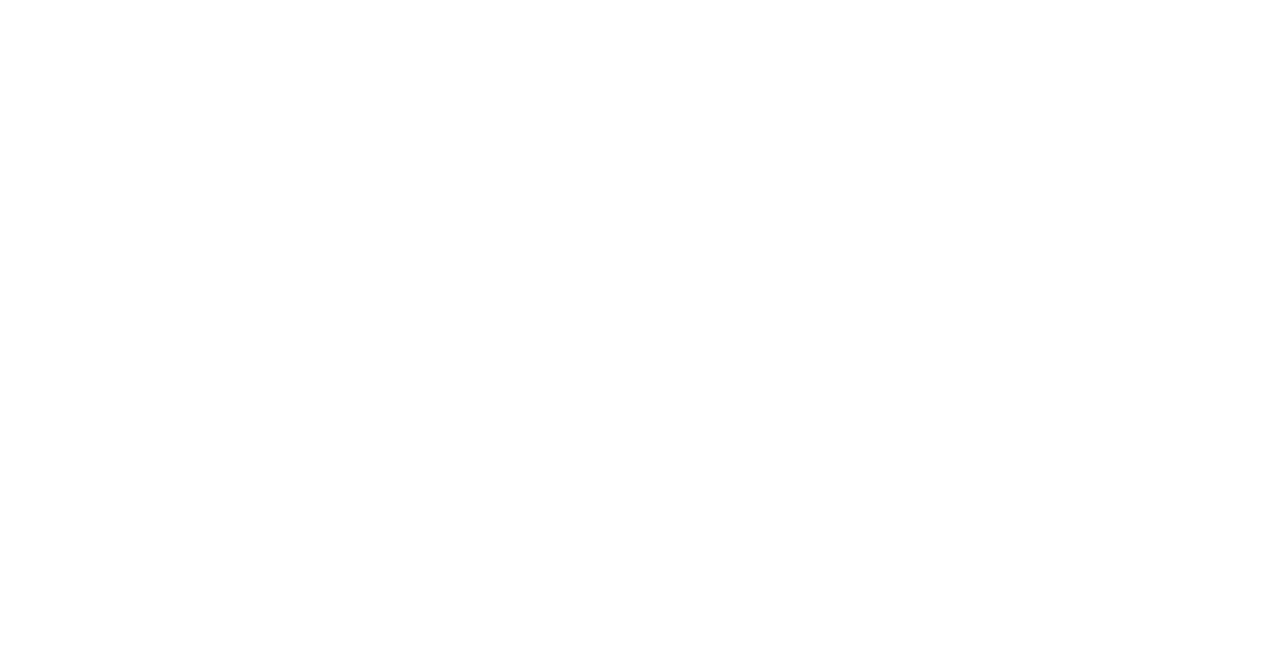
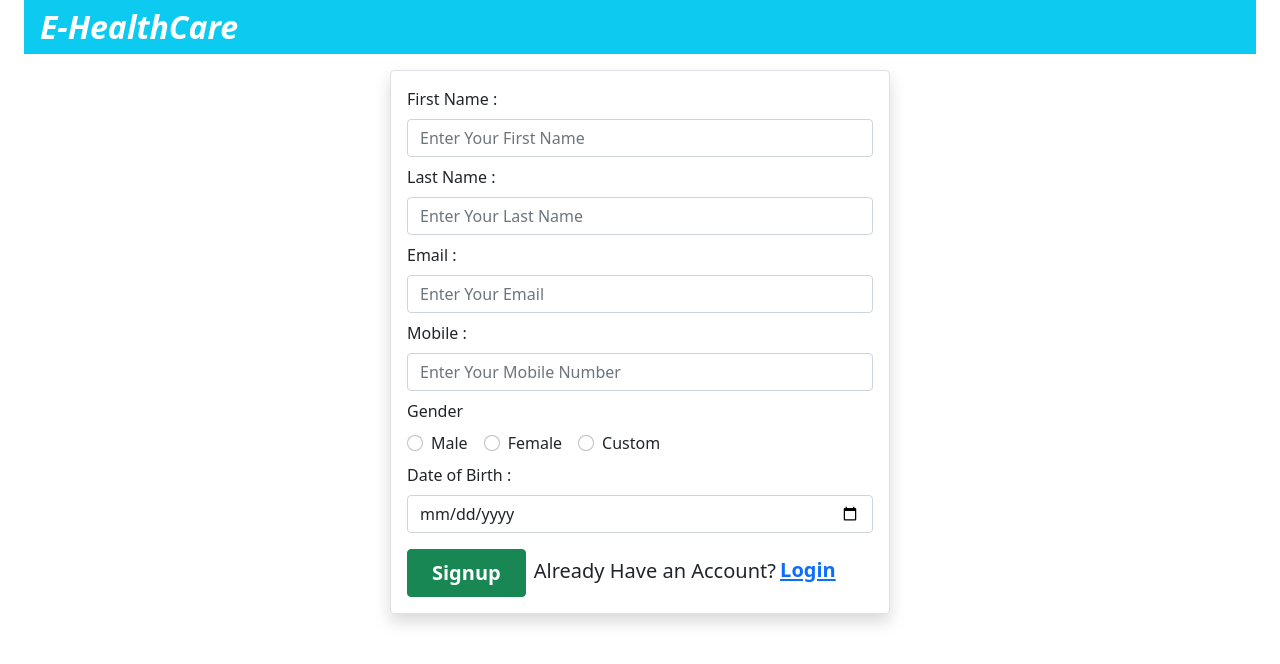
Before and after one commit to SamratHossain/HealthCare-Frontend, a React (Create React App) app: page /patient-signup in a window 1280 px wide. Shown: the top 664 px of the page. Built offline with nearby package versions, Linux system fonts and the light colour scheme.

Commit message:
create patient signup form

```diff
--- a/package.json
+++ b/package.json
@@ -6,6 +6,7 @@
     "@testing-library/jest-dom": "^5.14.1",
     "@testing-library/react": "^11.2.7",
     "@testing-library/user-event": "^12.8.3",
+    "axios": "^0.24.0",
     "bootstrap": "^5.1.3",
     "react": "^17.0.2",
     "react-dom": "^17.0.2",
--- a/src/App.js
+++ b/src/App.js
@@ -5,6 +5,8 @@
 
 import Home from "./Screen/Home";
 import Select from "./Screen/Select";
+import DoctorSignup from "./Screen/DoctorSignup";
+import PatientSignup from "./Screen/PatientSignup";
 
 const App = () => {
   return (
@@ -14,6 +16,8 @@
             <Switch>
               <Route exact path="/"> <Select /> </Route>
               <Route exact path="/home"> <Home /> </Route>
+              <Route exact path="/doctor-signup"> <DoctorSignup /> </Route>
+              <Route exact path="/patient-signup"> <PatientSignup /> </Route>
             </Switch>
         </BrowserRouter>
       </div>
--- /dev/null
+++ b/src/Components/TitleNave.js
@@ -0,0 +1,13 @@
+import React from 'react'
+import { Link } from 'react-router-dom'
+
+
+const TitleNave = () => {
+    return (
+        <div className='container-fluid'>
+            <Link className='text-decoration-none' to='/'><h2 className='bg-info py-2 px-3 text-white fst-italic fw-bold'>E-HealthCare</h2></Link>
+        </div>
+    )
+}
+
+export default TitleNave
--- /dev/null
+++ b/src/Constants/PatientConstants.js
@@ -0,0 +1,3 @@
+export const PATIENT_SIGNUP_REQUEST = 'PATIENT_SIGNUP_REQUEST'
+export const PATIENT_SIGNUP_SUCCESS = 'PATIENT_SIGNUP_SUCCESS'
+export const PATIENT_SIGNUP_FAILED = 'PATIENT_SIGNUP_FAILED'
--- /dev/null
+++ b/src/Screen/DoctorSignup.js
@@ -0,0 +1,11 @@
+import React from 'react'
+
+const DoctorSignup = () => {
+    return (
+        <div>
+            <h2>Doctor Registration</h2>
+        </div>
+    )
+}
+
+export default DoctorSignup
--- /dev/null
+++ b/src/Screen/PatientSignup.js
@@ -0,0 +1,49 @@
+import React from 'react'
+import {Link} from 'react-router-dom'
+import TitleNave from '../Components/TitleNave'
+
+const PatientSignup = () => {
+
+
+    return (
+        <div className='container-fluid'>
+            {<TitleNave />}
+            <div className='form mx-auto mt-3 border rounded p-3 shadow' style={{width:'500px'}}>
+                <form >
+                    <label className="form-label"> First Name :</label>
+                    <input className='form-control mb-2' type='text' placeholder='Enter Your First Name' />
+
+                    <label className="form-label"> Last Name :</label>
+                    <input className='form-control mb-2' type='text' placeholder='Enter Your Last Name' />
+
+                    <label className="form-label"> Email :</label>
+                    <input className='form-control mb-2' type='email' placeholder='Enter Your Email' />
+
+                    <label className="form-label"> Mobile :</label>
+                    <input className='form-control mb-2' type='number' placeholder='Enter Your Mobile Number' />
+
+                    <label className="form-label"> Gender </label> <br/>
+                    <div class="form-check form-check-inline">
+                        <input class="form-check-input" type="radio" name="inlineRadioOptions" id="inlineRadio1" value="option1" />
+                        <label class="form-check-label" for="inlineRadio1">Male</label>
+                    </div>
+                    <div class="form-check form-check-inline">
+                        <input class="form-check-input" type="radio" name="inlineRadioOptions" id="inlineRadio2" value="option2" />
+                        <label class="form-check-label" for="inlineRadio2">Female</label>
+                    </div>
+                    <div class="form-check form-check-inline mb-2">
+                        <input class="form-check-input" type="radio" name="inlineRadioOptions" id="inlineRadio3" value="option3" />
+                        <label class="form-check-label" for="inlineRadio3">Custom</label>
+                    </div>
+                    <br />
+                    <label className="form-label mb-2"> Date of Birth :</label> <br />
+                    <input className='form-control mb-3' type='date' />
+                    <button className='btn btn-success px-4 py-2 fs-5 fw-bold' type='submit'>Signup</button>
+                    <p className='lead d-inline ms-2'>Already Have an Account?</p> <Link to='/login' className='fw-bold fs-5'>Login</Link>
+                </form>
+            </div>
+        </div>
+    )
+}
+
+export default PatientSignup
--- a/src/Screen/Select.js
+++ b/src/Screen/Select.js
@@ -1,4 +1,5 @@
 import React from 'react'
+import { Link } from 'react-router-dom'
 import '../CSS/Patient.css'
 import IMG from '../images/medical.jpg'
 
@@ -23,8 +24,8 @@
                             <h2 className='text-white bg-primary d-inline px-5 py-3 rounded-pill'>Register Now</h2>
                         </div>
                         <div className='mt-5'>
-                            <button className='btn btn-success p-5 m-3 fw-bold fs-2 shadow-lg'>Join as Patient</button>
-                            <button className='btn btn-success p-5 fw-bold fs-2 shadow-lg'>Join as Doctor</button>
+                            <Link to='/patient-signup'> <button className='btn btn-success p-5 m-3 fw-bold fs-2 shadow-lg'>Join as Patient</button></Link>
+                            <Link to='/doctor-signup'> <button className='btn btn-success p-5 fw-bold fs-2 shadow-lg'>Join as Doctor</button></Link>
                         </div>
                     </div>
 
```
Also changed, not shown: src/Actions/PatientAction.js (added, +15 -0 lines), 1 other file (tests, documents, lock files or other folders).
